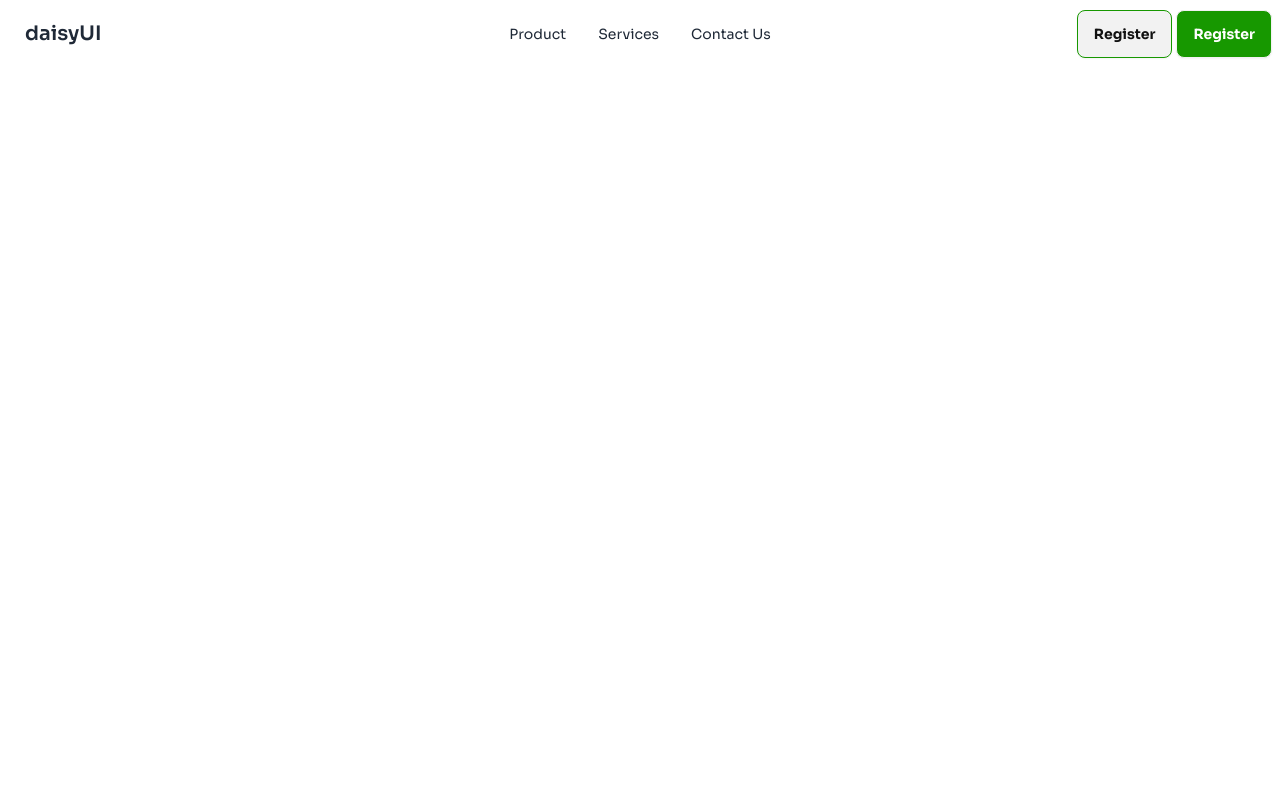
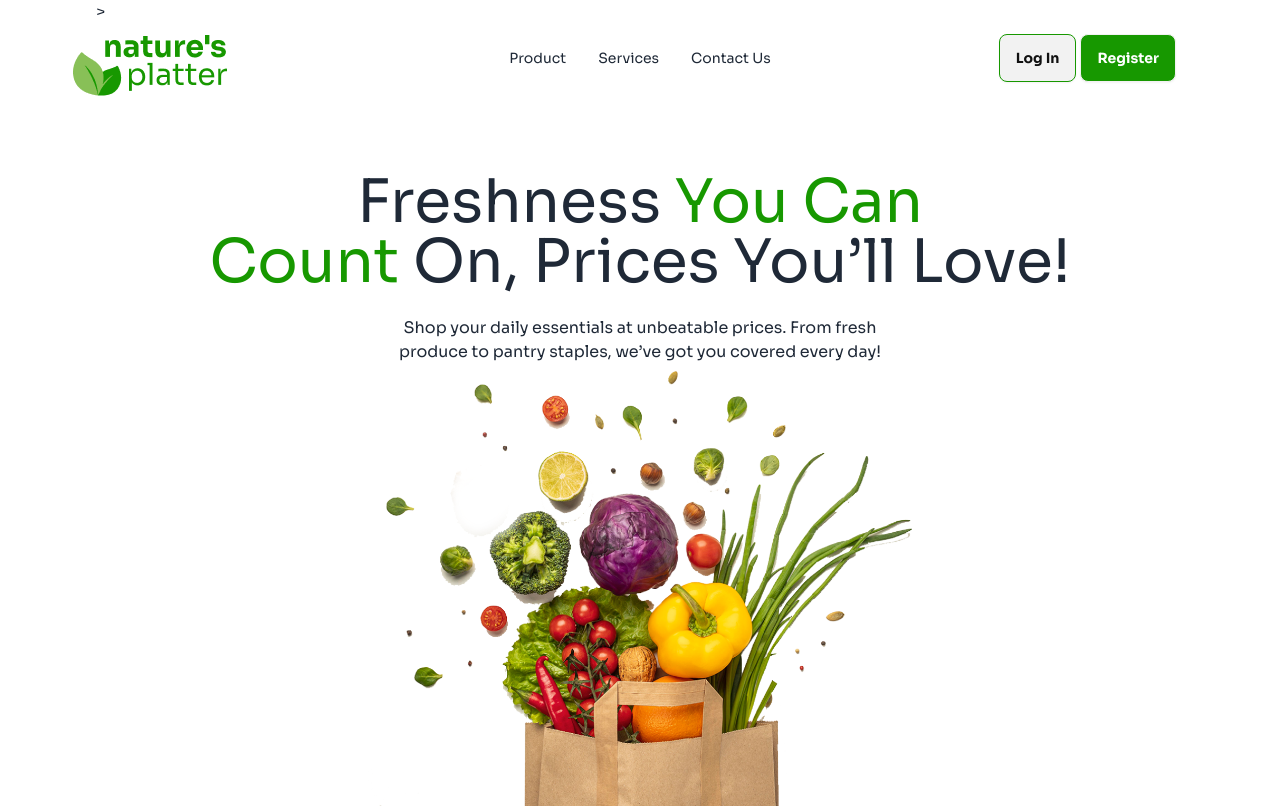
Before and after one commit to siamulislam17/Nature-s-Platter, a plain HTML site: page index.html in a window 1280 px wide. Drawn offline with nearby package versions, Linux system fonts and the light colour scheme.

Commit message:
first header done

```diff
--- a/index.html
+++ b/index.html
@@ -17,13 +17,31 @@
 
     </style>
 </head>
-<body class="font-sora">
-    <header>
+<body class="font-sora px-3 md:px-24">
+    <header class="font-sora px-0 mx-0 md:px-24 bg-gradient-[#FFFFFFFF
+    to-[#EFEBE3FF]]"></header>>
         <!--nav bar-->
         <nav>
             <div class="navbar bg-base-100">
-                <div class="navbar-start">
-                  <div class="dropdown">
+                <div class="navbar-start relative right-12">
+
+                  <a class="btn btn-ghost ml-0 lg:flex"><img src="c2-assets/logo-header.png" alt="" class="w-2/5  md:w-full"></a>
+                </div>
+                <div class="navbar-center hidden lg:flex">
+                  <ul class="menu menu-horizontal px-1">
+
+                    <li><a>Product</a></li>
+                    <li><a>Services</a></li>
+                    <li><a>Contact Us</a></li>
+
+                  </ul>
+                </div>
+                <div class="navbar-end gap-1">
+                  <a class="btn border-[#179800] text-[#111111] font-bold hidden md:flex">Log In</a>
+                  <a class="btn bg-[#179800] text-white font-bold hidden md:flex">Register</a>
+                </div>
+                <div class="dropdown">
+
                     <div tabindex="0" role="button" class="btn btn-ghost lg:hidden">
                       <svg
                         xmlns="http://www.w3.org/2000/svg"
@@ -38,34 +56,33 @@
                           d="M4 6h16M4 12h8m-8 6h16" />
                       </svg>
                     </div>
-
                     <ul
                       tabindex="0"
-                      class="menu menu-sm dropdown-content bg-base-100 rounded-box z-[1] mt-3 w-52 p-2 shadow">
+                      class="menu menu-sm dropdown-content bg-base-100 rounded-box z-[1] mt-3 absolute right-6 w-40 p-2 shadow">
                       <li><a>Product</a></li>
                       <li><a>Services</a></li>
                       <li><a>Contact Us</a></li>
 
                     </ul>
+
+
+
                   </div>
-                  <a class="btn btn-ghost text-xl">daisyUI</a>
-                </div>
-                <div class="navbar-center hidden lg:flex">
-                  <ul class="menu menu-horizontal px-1">
-
-                    <li><a>Product</a></li>
-                    <li><a>Services</a></li>
-                    <li><a>Contact Us</a></li>
-
-                  </ul>
-                </div>
-                <div class="navbar-end gap-1">
-                  <a class="btn border-[#179800] text-[#111111] font-bold">Register</a>
-                  <a class="btn bg-[#179800] text-white font-bold">Register</a>
-                </div>
               </div>
         </nav>
+        <!-- banner -->
+
+        <section class="mt-20 text-center flex flex-col justify-center">
+            <h1 class="text-4xl md:text-6xl" >Freshness <span class="text-[#179800]">You Can <br>
+                Count</span> On, Prices You’ll Love!</h1>
+            <p class="text-2 mt-6 w-2/4 mx-auto">Shop your daily essentials at unbeatable prices. From fresh produce to pantry staples, we’ve got you covered every day!</p>
+            <img src="c2-assets/hero-vegetables.png" alt="vegetable" class="w-1/2 mx-auto">
+        </section>
     </header>
+
+    <main>
+
+    </main>
 
 </body>
 </html>
```
